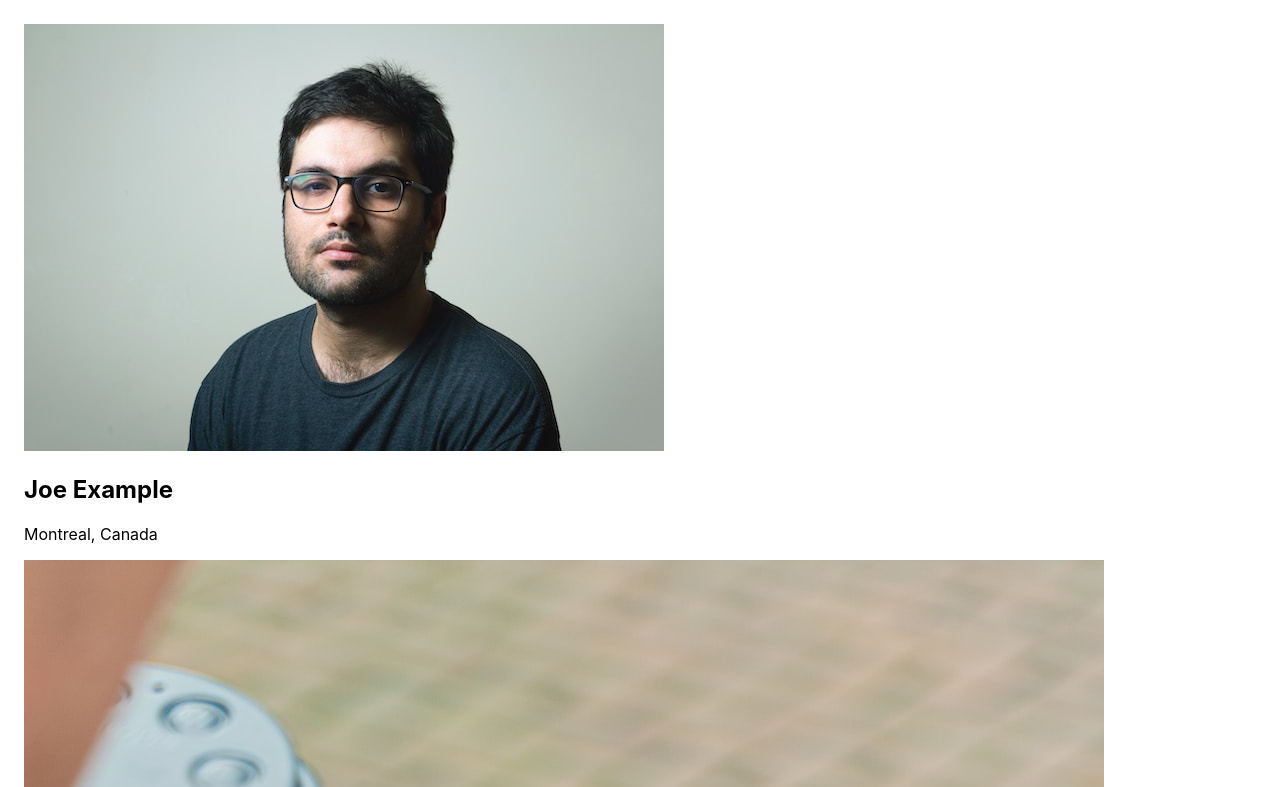
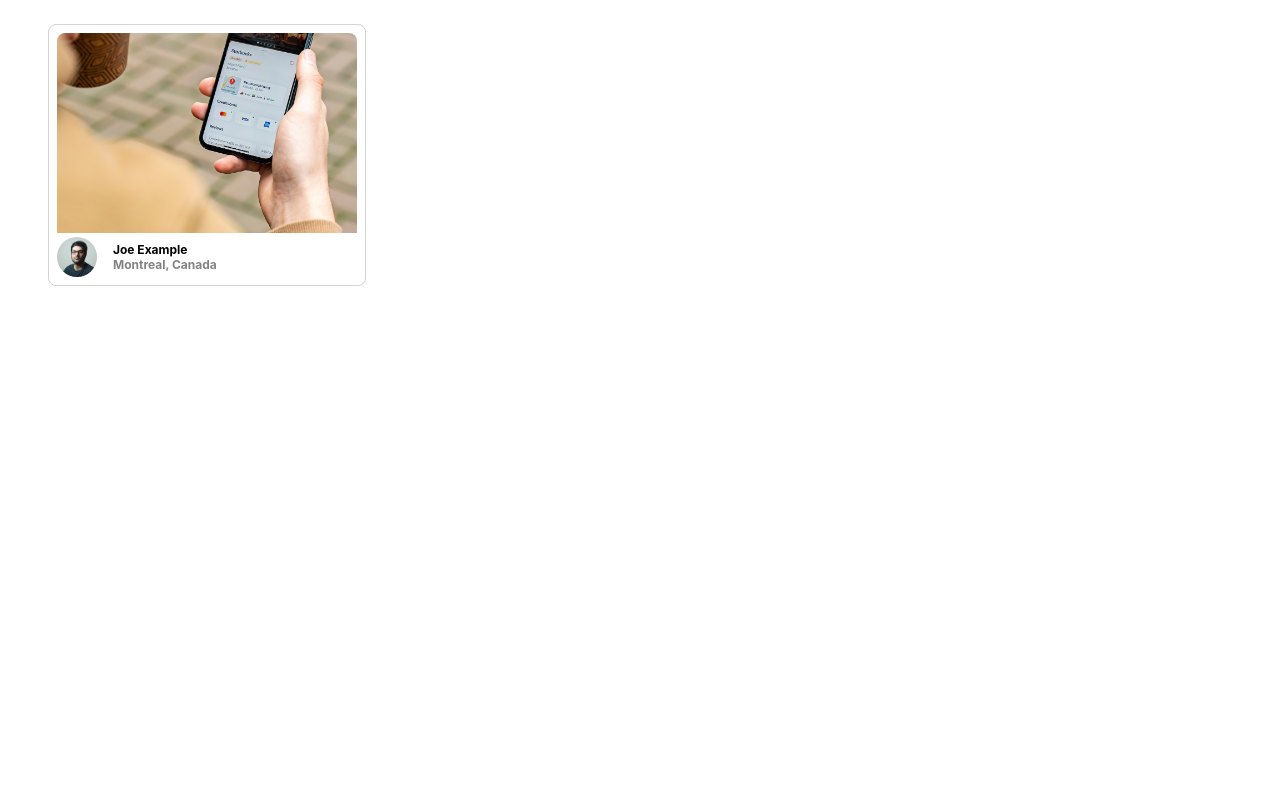
Before and after one commit to Bigred0303/PhotoLabs, a React (Create React App) app in the folder frontend/: page / in a window 1280 px wide. Shown: the top 787 px of the page. Built offline with nearby package versions, Linux system fonts and the light colour scheme; the HTML template or start-up script is replaced by a standard one.

Commit message:
Create basic styling for photolistitem

```diff
--- a/frontend/src/components/PhotoListItem.jsx
+++ b/frontend/src/components/PhotoListItem.jsx
@@ -1,21 +1,25 @@
 import React from 'react';
 import PropTypes from 'prop-types';
+import 'styles/PhotoListItem.scss';
 
 const PhotoListItem = ({ photo }) => {
   const { id, location, imageSource, username, profile } = photo;
   return (
-    <div className="photo-list-item">
-      <img src={profile} alt={`${username}'s profile`} className="profile-pic"/>
-      <div className="photo-details">
-        <h2>{username}</h2>
-        <p>{location.city}, {location.country}</p>
-        <img src={imageSource} alt={`Photo by ${username}`} className="photo"/>
+    <div className="photo-list__item">
+      <img src={imageSource} alt={`Photo by ${username}`} className="photo-list__image"/>
+      <div className="photo-list__user-details">
+        <img src={profile} alt={`${username}'s profile`} className="photo-list__user-profile"/>
+        <div className="photo-list__user-info">
+          <div>{username}</div>
+          <div className="photo-list__user-location">{location.city}, {location.country}</div>
+        </div>
       </div>
     </div>
   );
 };
 
 PhotoListItem.propTypes = {
+  photo: PropTypes.shape({
     id: PropTypes.string.isRequired,
     location: PropTypes.shape({
       city: PropTypes.string.isRequired,
@@ -24,6 +28,7 @@
     imageSource: PropTypes.string.isRequired,
     username: PropTypes.string.isRequired,
     profile: PropTypes.string.isRequired,
+  }).isRequired,
 };
 
 export default PhotoListItem;
```
Lines whose indentation alone changed are shown as unchanged.
